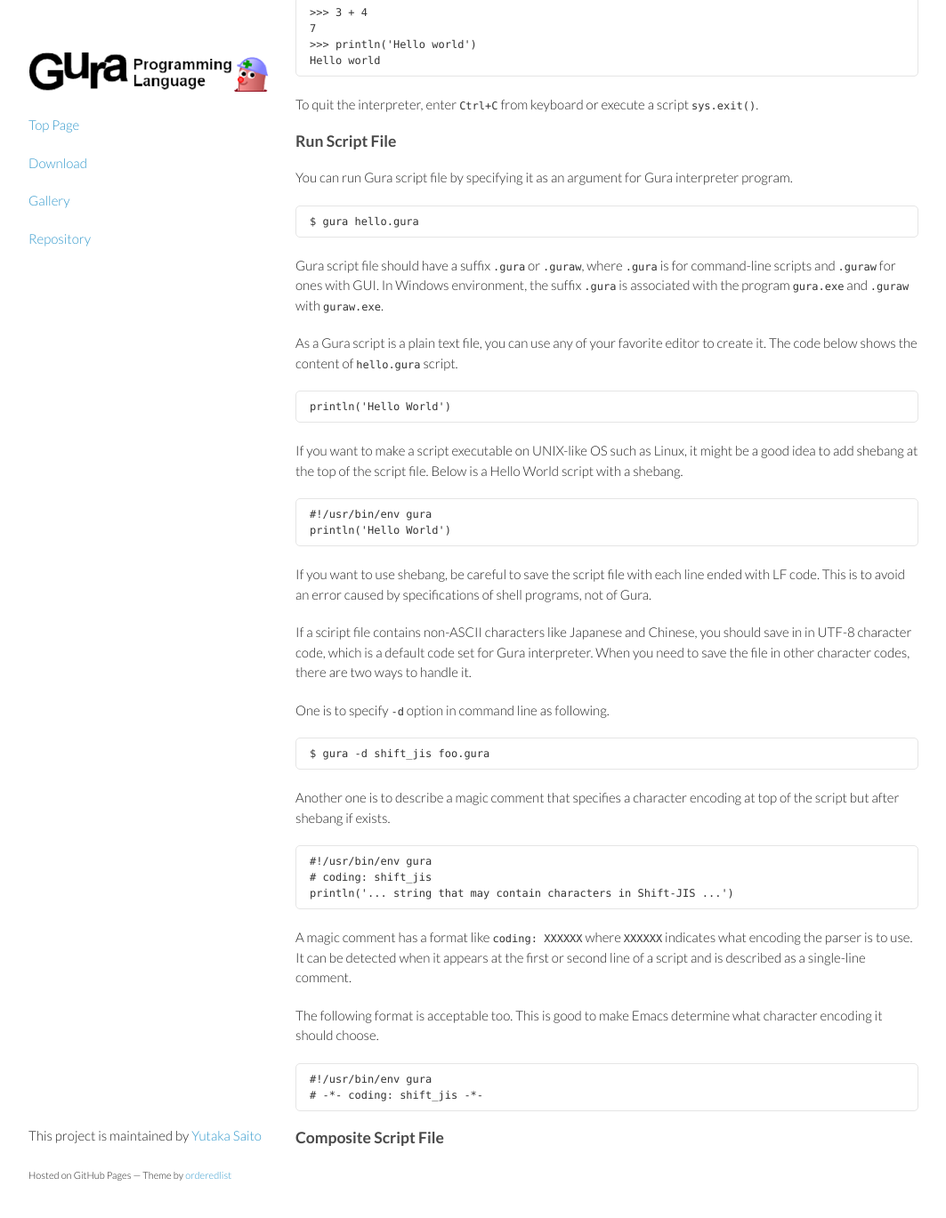
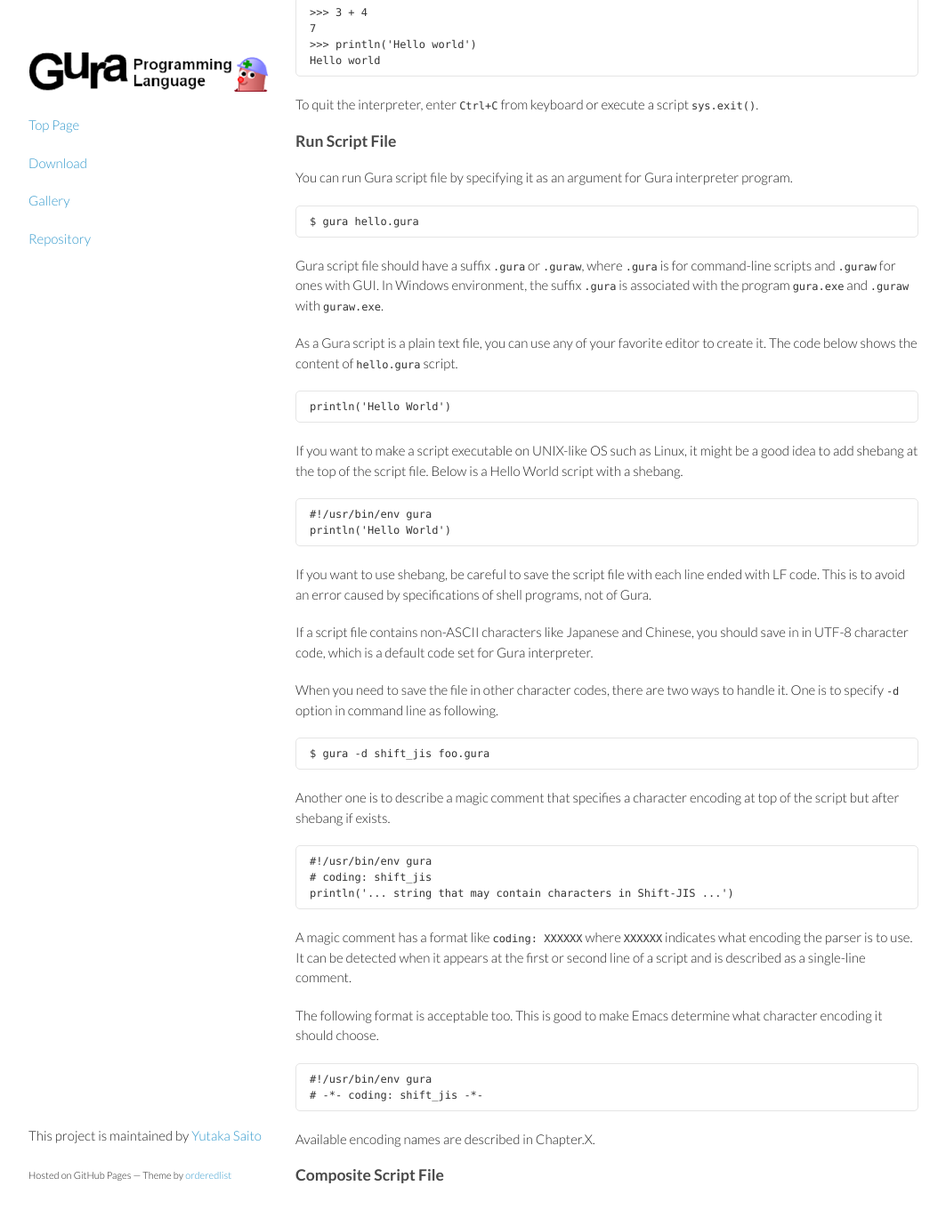
Before and after one commit to rudidude86/gura-lang.github.io, a Jekyll site: the page built from documents/Launch-Program.md, in a window 1280 px wide and 1400 px high, scrolled down 519 px. Shown: the top 1369 px of the window at 89% size, without its empty margins (108-1171 px from the left). Built offline with Jekyll 4.4.1, drawn with Linux system fonts in a browser that asks for light colours; Markdown is read by kramdown in place of the engine named in the settings.

Commit message:
updated Launch-Program

```diff
--- a/documents/Launch-Program.md
+++ b/documents/Launch-Program.md
@@ -62,10 +62,10 @@ If you want to use shebang, be careful to save the script file
 with each line ended with LF code.
 This is to avoid an error caused by specifications of shell programs, not of Gura.
 
-If a sciript file contains non-ASCII characters like Japanese and Chinese,
+If a script file contains non-ASCII characters like Japanese and Chinese,
 you should save in in UTF-8 character code, which is a default code set for Gura interpreter.
+
 When you need to save the file in other character codes, there are two ways to handle it.
-
 One is to specify `-d` option in command line as following.
 
     $ gura -d shift_jis foo.gura
@@ -88,4 +88,6 @@ This is good to make Emacs determine what character encoding it should choose.
     #!/usr/bin/env gura
     # -*- coding: shift_jis -*-
 
+Available encoding names are described in Chapter.X.
+
 ### Composite Script File
```
